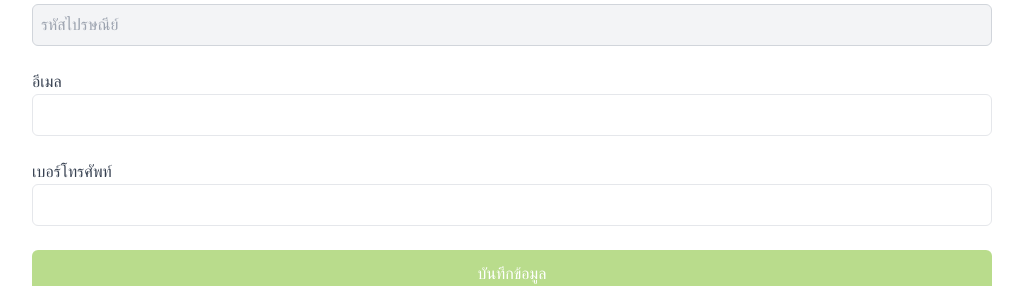
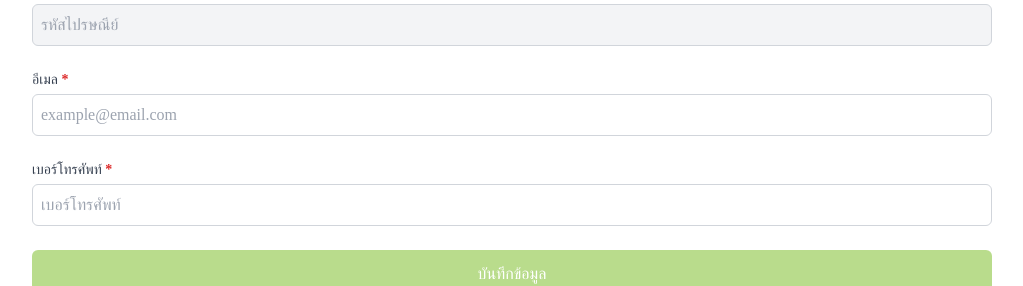
Before and after one commit to Pukanet1100/Frontend, an Angular app: page /handsetcontactinfo in a window 1280 px wide. Shown: the part 1175-1461 px from the top of the page, without its empty margins (128-1151 px from the left). Built offline with nearby package versions, Linux system fonts and the light colour scheme; no server answers; a web font is replaced by a local one.

Commit message:
change Ngmodel to Form on file address-add

```diff
--- a/src/app/handsetcontactinfo/address-add/address-add.component.html
+++ b/src/app/handsetcontactinfo/address-add/address-add.component.html
@@ -1,56 +1,58 @@
 <div class="mx-auto p-8">
+    <form [formGroup]="addressForm" (ngSubmit)="saveAddress()">
         <div class="space-y-6">
             <div class="grid grid-cols-3 gap-4">
                 <div class="col-span-1">
-                <label class="block text-sm font-medium text-gray-700">บ้านเลขที่<span class="text-red-600 font-bold">
-                        *</span></label>
-                <input type="text" [(ngModel)]="address.houseNumber"
+                    <label class="block text-sm font-medium text-gray-700">บ้านเลขที่ <span
+                            class="text-red-600 font-bold">*</span></label>
+                    <input type="text" formControlName="houseNumber"
                         class="w-full mt-1 p-2 border border-gray-300 rounded-md" placeholder="0/0">
+                    <div *ngIf="isInvalid('houseNumber')" class="text-red-600 text-sm">กรุณากรอกบ้านเลขที่</div>
                 </div>
 
                 <div class="col-span-1">
                     <label class="block text-sm font-medium text-gray-700">หมู่ที่</label>
-                <input type="text" [(ngModel)]="address.villageNumber"
+                    <input type="text" formControlName="villageNumber"
                         class="w-full mt-1 p-2 border border-gray-300 rounded-md" placeholder="0">
                 </div>
 
                 <div class="col-span-1">
                     <label class="block text-sm font-medium text-gray-700">หมู่บ้าน</label>
-                <input type="text" [(ngModel)]="address.village"
-                    class="w-full mt-1 p-2 border border-gray-300 rounded-md" placeholder="ชื่อหมู่บ้าน">
+                    <input type="text" formControlName="village"
+                        class="w-full mt-1 p-2 border border-gray-300 rounded-md" placeholder="หมู่บ้าน">
                 </div>
             </div>
 
             <div class="grid grid-cols-2 gap-4">
                 <div>
                     <label class="block text-sm font-medium text-gray-700">ชื่ออาคาร</label>
-                <input type="text" [(ngModel)]="address.building"
+                    <input type="text" formControlName="building"
                         class="w-full mt-1 p-2 border border-gray-300 rounded-md" placeholder="ชื่ออาคาร">
                 </div>
 
                 <div>
                     <label class="block text-sm font-medium text-gray-700">ชั้น</label>
-                <input type="text" [(ngModel)]="address.floor" class="w-full mt-1 p-2 border border-gray-300 rounded-md"
+                    <input type="text" formControlName="floor" class="w-full mt-1 p-2 border border-gray-300 rounded-md"
                         placeholder="ชั้น">
                 </div>
             </div>
 
             <div>
                 <label class="block text-sm font-medium text-gray-700">ซอย</label>
-            <input type="text" [(ngModel)]="address.alley" class="w-full mt-1 p-2 border border-gray-300 rounded-md"
+                <input type="text" formControlName="alley" class="w-full mt-1 p-2 border border-gray-300 rounded-md"
                     placeholder="ซอย">
             </div>
 
             <div>
                 <label class="block text-sm font-medium text-gray-700">ถนน</label>
-            <input type="text" [(ngModel)]="address.road" class="w-full mt-1 p-2 border border-gray-300 rounded-md"
+                <input type="text" formControlName="road" class="w-full mt-1 p-2 border border-gray-300 rounded-md"
                     placeholder="ถนน">
             </div>
 
             <div>
-            <label class="block text-sm font-medium text-gray-700">จังหวัด<span class="text-red-600 font-bold">
-                    *</span></label>
-            <select [(ngModel)]="address.province" (change)="onProvinceChange()"
+                <label class="block text-sm font-medium text-gray-700">จังหวัด <span
+                        class="text-red-600 font-bold">*</span></label>
+                <select formControlName="province" (change)="onProvinceChange()"
                     class="w-full mt-1 p-2 border border-gray-300 rounded-md">
                     <option value="" disabled selected>เลือกจังหวัด</option>
                     <option *ngFor="let province of provinces" [value]="province">{{ province }}</option>
@@ -58,9 +60,9 @@
             </div>
 
             <div>
-            <label class="block text-sm font-medium text-gray-700">เขต/อำเภอ<span class="text-red-600 font-bold">
-                    *</span></label>
-            <select [(ngModel)]="address.district" (change)="onAmphoeChange()"
+                <label class="block text-sm font-medium text-gray-700">เขต/อำเภอ <span
+                        class="text-red-600 font-bold">*</span></label>
+                <select formControlName="district" (change)="onAmphoeChange()"
                     class="w-full mt-1 p-2 border border-gray-300 rounded-md">
                     <option value="" disabled selected>เลือกเขต/อำเภอ</option>
                     <option *ngFor="let amphoe of amphoes" [value]="amphoe">{{ amphoe }}</option>
@@ -68,9 +70,9 @@
             </div>
 
             <div>
-            <label class="block text-sm font-medium text-gray-700">แขวง/ตำบล<span class="text-red-600 font-bold">
-                    *</span></label>
-            <select [(ngModel)]="address.subDistrict" (change)="onDistrictChange()"
+                <label class="block text-sm font-medium text-gray-700">แขวง/ตำบล <span
+                        class="text-red-600 font-bold">*</span></label>
+                <select formControlName="subDistrict" (change)="onDistrictChange()"
                     class="w-full mt-1 p-2 border border-gray-300 rounded-md">
                     <option value="" disabled selected>เลือกแขวง/ตำบล</option>
                     <option *ngFor="let district of districts" [value]="district">{{ district }}</option>
@@ -78,39 +80,36 @@
             </div>
 
             <div>
-            <label class="block text-sm font-medium text-gray-700">รหัสไปรษณีย์<span class="text-red-600 font-bold">
-                    *</span></label>
-            <input type="text" [(ngModel)]="address.postalCode"
+                <label class="block text-sm font-medium text-gray-700">รหัสไปรษณีย์ <span
+                        class="text-red-600 font-bold">*</span></label>
+                <input type="text" formControlName="postalCode"
                     class="w-full mt-1 p-2 border border-gray-300 rounded-md bg-gray-100 cursor-not-allowed"
                     placeholder="รหัสไปรษณีย์" readonly>
             </div>
+            <div>
+                <label class="block text-sm font-medium text-gray-700">อีเมล <span
+                        class="text-red-600 font-bold">*</span></label>
+                <input type="email" formControlName="email" class="w-full mt-1 p-2 border border-gray-300 rounded-md"
+                    placeholder="example@email.com">
+                <div *ngIf="isInvalid('email')" class="text-red-600 text-sm">กรุณากรอกอีเมลให้ถูกต้อง</div>
+            </div>
 
             <div>
-            <label for="email" class="block text-gray-700">อีเมล</label>
-            <input type="text" id="email" [(ngModel)]="address.email" class="w-full p-2 border rounded-md"
-                [ngClass]="{'border-red-500': !isEmailValid() && address.email.trim() !== ''}">
-            <p *ngIf="!isEmailValid() && address.email.trim() !== ''" class="text-red-600 text-sm mt-1">
-                กรุณากรอกอีเมลให้ถูกต้อง
-            </p>
-        </div>
-
-        <div class="mt-4">
-            <label for="tel" class="block text-gray-700">เบอร์โทรศัพท์</label>
-            <input type="text" id="tel" [(ngModel)]="address.tel" maxlength="10" class="w-full p-2 border rounded-md"
-                [ngClass]="{'border-red-500': !isTelValid() && address.tel.trim() !== ''}">
-            <p *ngIf="!isTelValid() && address.tel.trim() !== ''" class="text-red-600 text-sm mt-1">
-                กรุณากรอกเบอร์โทรศัพท์ให้ถูกต้อง (อย่างน้อย 10 ตัวเลข)
-            </p>
+                <label class="block text-sm font-medium text-gray-700">เบอร์โทรศัพท์ <span
+                        class="text-red-600 font-bold">*</span> </label>
+                <input type="tel" formControlName="tel" maxlength="10"
+                    class="w-full mt-1 p-2 border border-gray-300 rounded-md" placeholder="เบอร์โทรศัพท์">
+                <div *ngIf="isInvalid('tel')" class="text-red-600 text-sm">กรุณากรอกเบอร์โทรศัพท์ 10 หลัก</div>
             </div>
 
             <div class="relative">
                 <button type="submit" class="w-full p-3 rounded-md text-white transition
                     bg-[#8bc540] hover:bg-[#7db139]
-                   disabled:bg-[#8bc540] disabled:bg-opacity-60 disabled:cursor-not-allowed" (click)="saveAddress()"
-                [disabled]="isFormInvalid()">
+                    disabled:bg-[#8bc540] disabled:bg-opacity-60 disabled:cursor-not-allowed"
+                    [disabled]="!addressForm.valid">
                     บันทึกข้อมูล
                 </button>
-
+            </div>
             <div *ngIf="isSuccessPopupVisible"
                 class="fixed inset-0 flex items-center justify-center bg-black bg-opacity-50 z-50">
                 <div class="bg-white p-6 rounded-md shadow-md w-1/3 text-center">
@@ -127,5 +126,5 @@
                 </div>
             </div>
         </div>
+    </form>
 </div>
-</div>
--- a/src/app/handsetcontactinfo/address-add/address-add.component.ts
+++ b/src/app/handsetcontactinfo/address-add/address-add.component.ts
@@ -1,6 +1,6 @@
 import { Component, OnInit } from '@angular/core';
 import { AddressService } from '../../services/address.service';
-import { FormBuilder, FormGroup } from '@angular/forms';
+import { FormBuilder, FormGroup, Validators } from '@angular/forms';
 
 @Component({
   selector: 'app-address-add',
@@ -15,49 +15,28 @@ export class AddressAddComponent implements OnInit {
   provinces: string[] = [];
   amphoes: string[] = [];
   districts: string[] = [];
-  errorMessages: string[] = [];
   addressForm: FormGroup;
-
-  address = {
-    houseNumber: '',
-    villageNumber: '',
-    village: '',
-    building: '',
-    floor: '',
-    alley: '',
-    road: '',
-    subDistrict: '',
-    district: '',
-    province: '',
-    postalCode: '',
-    email: '',
-    tel: ''
-  };
 
   constructor(private fb: FormBuilder, private addressService: AddressService) {
     this.addressForm = this.fb.group({
-      houseNumber: [''],
+      houseNumber: ['', Validators.required],
       villageNumber: [''],
       village: [''],
       building: [''],
       floor: [''],
       alley: [''],
       road: [''],
-      subDistrict: [''],
-      district: [''],
-      province: [''],
-      postalCode: [''],
-      email: [''],
-      tel: ['']
+      subDistrict: ['', Validators.required],
+      district: ['', Validators.required],
+      province: ['', Validators.required],
+      postalCode: ['', Validators.required],
+      email: ['', [
+        Validators.required,
+        Validators.pattern(/^[a-zA-Z0-9._%+-]+@[a-zA-Z0-9.-]+\.[a-zA-Z]{1,}$/)]],
+      tel: ['', [
+        Validators.required,
+        Validators.pattern(/^[0-9]{10}$/)]],
     });
-  }
-
-  addAddress() {
-    if (this.addressForm.valid) {
-      this.addressService.addAddress(this.addressForm.value).subscribe(() => {
-        this.addressForm.reset();
-      });
-    }
   }
 
   ngOnInit() {
@@ -68,89 +47,42 @@ export class AddressAddComponent implements OnInit {
   }
 
   onProvinceChange() {
-    this.amphoes = [...new Set(this.addressData
-      .filter(item => item.province === this.address.province)
-      .map(item => item.amphoe)
-    )];
-    this.address.district = '';
-    this.address.subDistrict = '';
-    this.address.postalCode = '';
+    const province = this.addressForm.get('province')?.value;
+    this.amphoes = [...new Set(this.addressData.filter(item => item.province === province).map(item => item.amphoe))];
+    this.addressForm.patchValue({ district: '', subDistrict: '', postalCode: '' });
   }
 
   onAmphoeChange() {
-    this.districts = [...new Set(this.addressData
-      .filter(item => item.province === this.address.province && item.amphoe === this.address.district)
-      .map(item => item.district)
-    )];
-    this.address.subDistrict = '';
-    this.address.postalCode = '';
+    const { province, district } = this.addressForm.value;
+    this.districts = [...new Set(this.addressData.filter(item => item.province === province && item.amphoe === district).map(item => item.district))];
+    this.addressForm.patchValue({ subDistrict: '', postalCode: '' });
   }
 
   onDistrictChange() {
-    const selected = this.addressData.find(item =>
-      item.province === this.address.province &&
-      item.amphoe === this.address.district &&
-      item.district === this.address.subDistrict
-    );
-    this.address.postalCode = selected ? selected.zipcode.toString() : '';
-  }
-
-  isFormInvalid(): boolean {
-    return !this.address.houseNumber.trim() ||
-      !this.address.province.trim() ||
-      !this.address.district.trim() ||
-      !this.address.subDistrict.trim() ||
-      !this.address.postalCode.trim() ||
-      !this.isTelValid() ||
-      !this.isEmailValid();
-  }
-
-  isEmailValid(): boolean {
-    return this.address.email.trim() === '' || /^[^\s@]+@[^\s@]+\.[^\s@]+$/.test(this.address.email);
-  }
-
-  isTelValid(): boolean {
-    return this.address.tel.trim() !== '' && /^\d{10,}$/.test(this.address.tel);
+    const { province, district, subDistrict } = this.addressForm.value;
+    const selected = this.addressData.find(item => item.province === province && item.amphoe === district && item.district === subDistrict);
+    this.addressForm.patchValue({ postalCode: selected ? selected.zipcode.toString() : '' });
   }
 
   saveAddress() {
-    this.isPopupVisible = false;
-    if (this.isFormInvalid()) {
-      if (!this.address.houseNumber.trim()) {
-        this.isPopupVisible = true;
-      }
-      if (!this.address.province.trim()) {
-        this.isPopupVisible = true;
-      }
-      if (!this.address.district.trim()) {
-        this.isPopupVisible = true;
-      }
-      if (!this.address.subDistrict.trim()) {
-        this.isPopupVisible = true;
-      }
-      if (!this.address.postalCode.trim()) {
-        this.isPopupVisible = true;
-      }
-      if (!this.isTelValid()) {
-        this.isPopupVisible = true;
-      }
-      if (!this.isEmailValid()) {
-        this.isPopupVisible = true;
-      }
+    if (this.addressForm.invalid) {
+      this.isPopupVisible = true;
       return;
     }
-
-    this.addressService.addAddress({ ...this.address }).subscribe(
-      (response) => {
-        console.log('บันทึกสำเร็จ:', response);
+    this.isSuccessPopupVisible = false;
+    this.addressService.addAddress(this.addressForm.value).subscribe(
+      () => {
         this.isSuccessPopupVisible = true;
         document.documentElement.style.overflow = 'hidden';
+        this.addressForm.reset();
       },
-      (error) => {
-        console.error('เกิดข้อผิดพลาด:', error);
-      }
     );
   }
+
+  isInvalid(field: string): boolean {
+    return !!(this.addressForm.get(field)?.invalid && (this.addressForm.get(field)?.touched || this.addressForm.get(field)?.dirty));
+  }
+
 
   closeSuccessPopup() {
     this.isSuccessPopupVisible = false;
--- a/src/app/handsetcontactinfo/handset-contactinfo.module.ts
+++ b/src/app/handsetcontactinfo/handset-contactinfo.module.ts
@@ -1,5 +1,5 @@
 import { NgModule } from '@angular/core';
-import { FormsModule } from '@angular/forms';
+import { ReactiveFormsModule } from '@angular/forms';
 import { BrowserModule } from '@angular/platform-browser';
 import { HandsetcontactinfoComponent } from './handset-contactinfo.component';
 import { CommonModule } from '@angular/common';
@@ -14,7 +14,7 @@ import { AddressAddComponent } from './address-add/address-add.component';
     CommonModule,
     BrowserModule,
     RouterModule,
-    FormsModule,
+    ReactiveFormsModule,
     NavbarModule
 ],
 })
```
Lines whose indentation alone changed are shown as unchanged.
